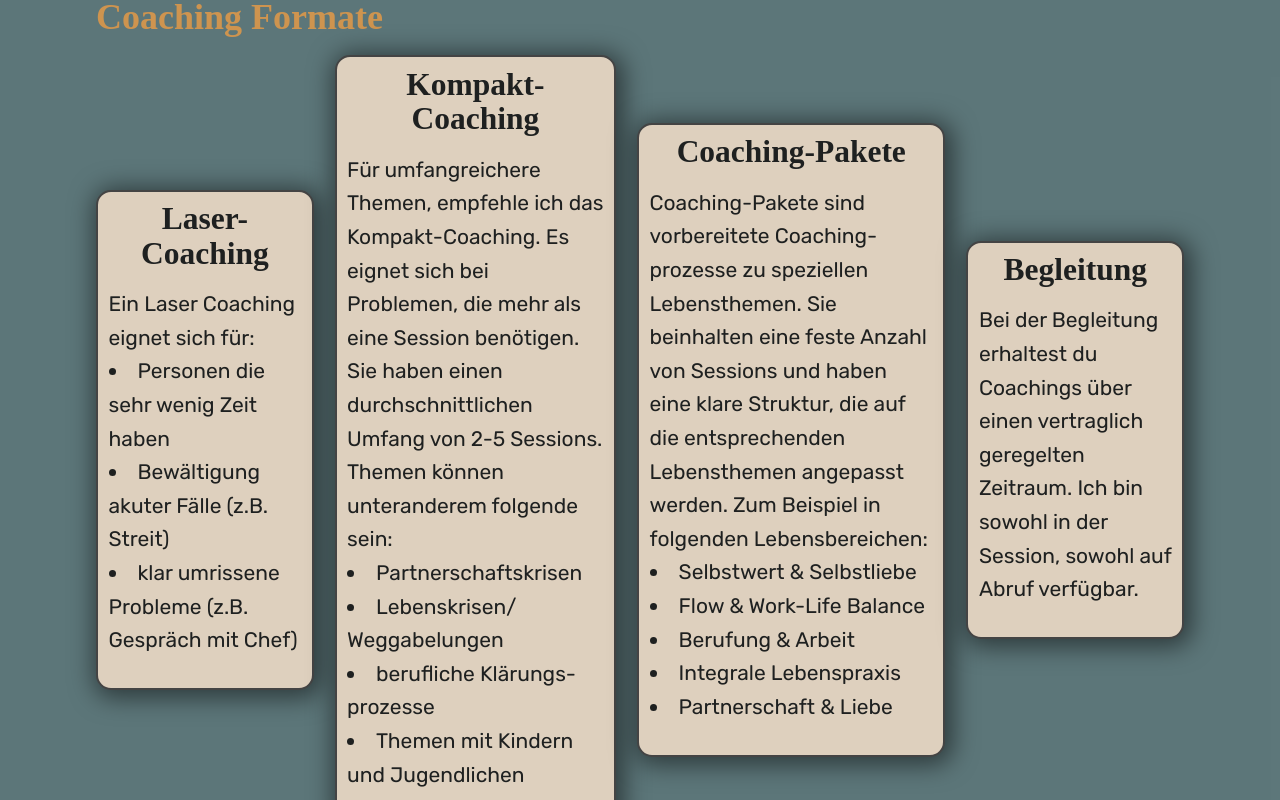
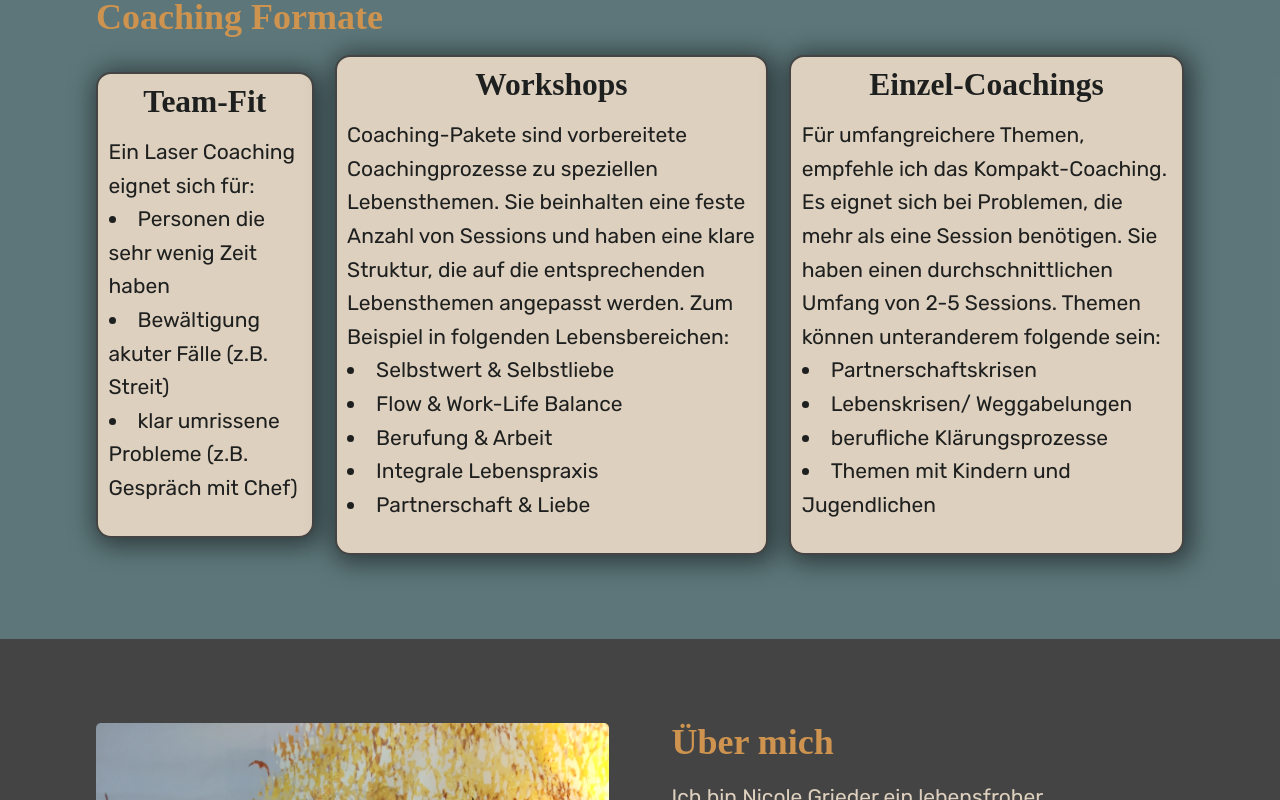
Before and after one commit to jinxi/nicole-grieder, a Vue app: page / in a window 1280 px wide. Shown: the part 940-1740 px from the top of the page. Built offline with nearby package versions, Linux system fonts and the light colour scheme.

Commit message:
[HOME] changed offers for the company.
only added the title so far

```diff
--- a/src/views/HomeView.vue
+++ b/src/views/HomeView.vue
@@ -31,7 +31,7 @@
             <h1 class="section-title section-title--dark">Coaching Formate</h1>
             <div class="salespoint row">
                 <div class="salespoint__card">
-                    <h2 class="salespoint__card__title">Laser-Coaching</h2>
+                    <h2 class="salespoint__card__title">Team-Fit</h2>
                     <p>Ein Laser Coaching eignet sich für:
                         <ul class="inside">
                             <li>Personen die sehr wenig Zeit haben</li>
@@ -41,19 +41,7 @@
                     </p>
                 </div>
                 <div class="salespoint__card">
-                    <h2 class="salespoint__card__title">Kompakt-Coaching</h2>
-                    <p>Für umfangreichere Themen, empfehle ich das Kompakt-Coaching. Es eignet sich bei Problemen, die mehr als eine Session benötigen. Sie haben einen durchschnittlichen Umfang von 2-5 Sessions.
-                        Themen können unteranderem folgende sein:
-                        <ul class="inside">
-                            <li>Partnerschafts&shy;krisen</li>
-                            <li>Lebenskrisen/ Weggabelungen</li>
-                            <li>berufliche Klärungs&shy;prozesse</li>
-                            <li>Themen mit Kindern und Jugendlichen</li>
-                        </ul>
-                    </p>
-                </div>
-                <div class="salespoint__card">
-                    <h2 class="salespoint__card__title">Coaching-Pakete</h2>
+                    <h2 class="salespoint__card__title">Workshops</h2>
                     <p>Coaching-Pakete sind vorbereitete Coaching&shy;prozesse zu speziellen Lebensthemen. Sie beinhalten eine feste Anzahl von Sessions und haben eine klare Struktur, die auf die entsprechenden Lebensthemen angepasst werden.
                         Zum Beispiel in folgenden Lebensbereichen:
                         <ul class="inside">
@@ -66,8 +54,16 @@
                     </p>
                 </div>
                 <div class="salespoint__card">
-                    <h2 class="salespoint__card__title">Begleitung</h2>
-                    <p>Bei der Begleitung erhaltest du Coachings über einen vertraglich geregelten Zeitraum. Ich bin sowohl in der Session, sowohl auf Abruf verfügbar.</p>
+                    <h2 class="salespoint__card__title">Einzel-Coachings</h2>
+                    <p>Für umfangreichere Themen, empfehle ich das Kompakt-Coaching. Es eignet sich bei Problemen, die mehr als eine Session benötigen. Sie haben einen durchschnittlichen Umfang von 2-5 Sessions.
+                        Themen können unteranderem folgende sein:
+                        <ul class="inside">
+                            <li>Partnerschafts&shy;krisen</li>
+                            <li>Lebenskrisen/ Weggabelungen</li>
+                            <li>berufliche Klärungs&shy;prozesse</li>
+                            <li>Themen mit Kindern und Jugendlichen</li>
+                        </ul>
+                    </p>
                 </div>
             </div>
         </div>
```
